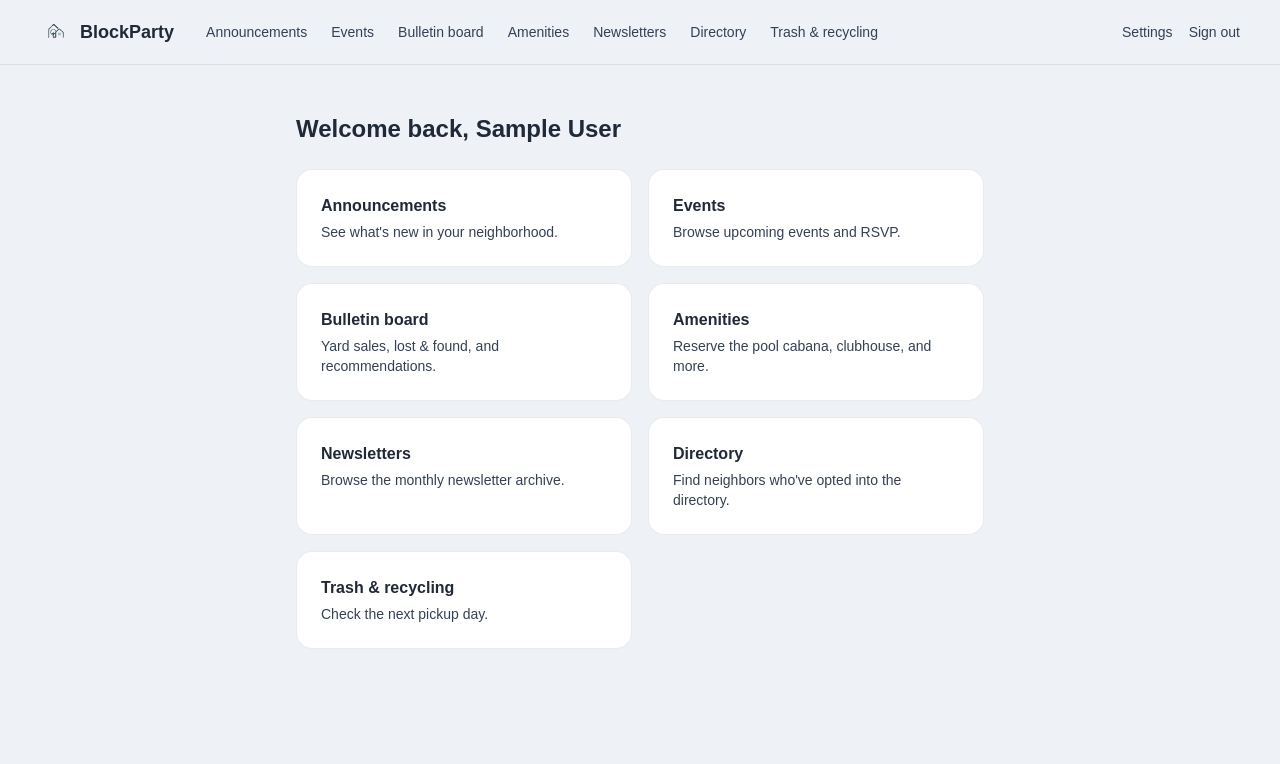
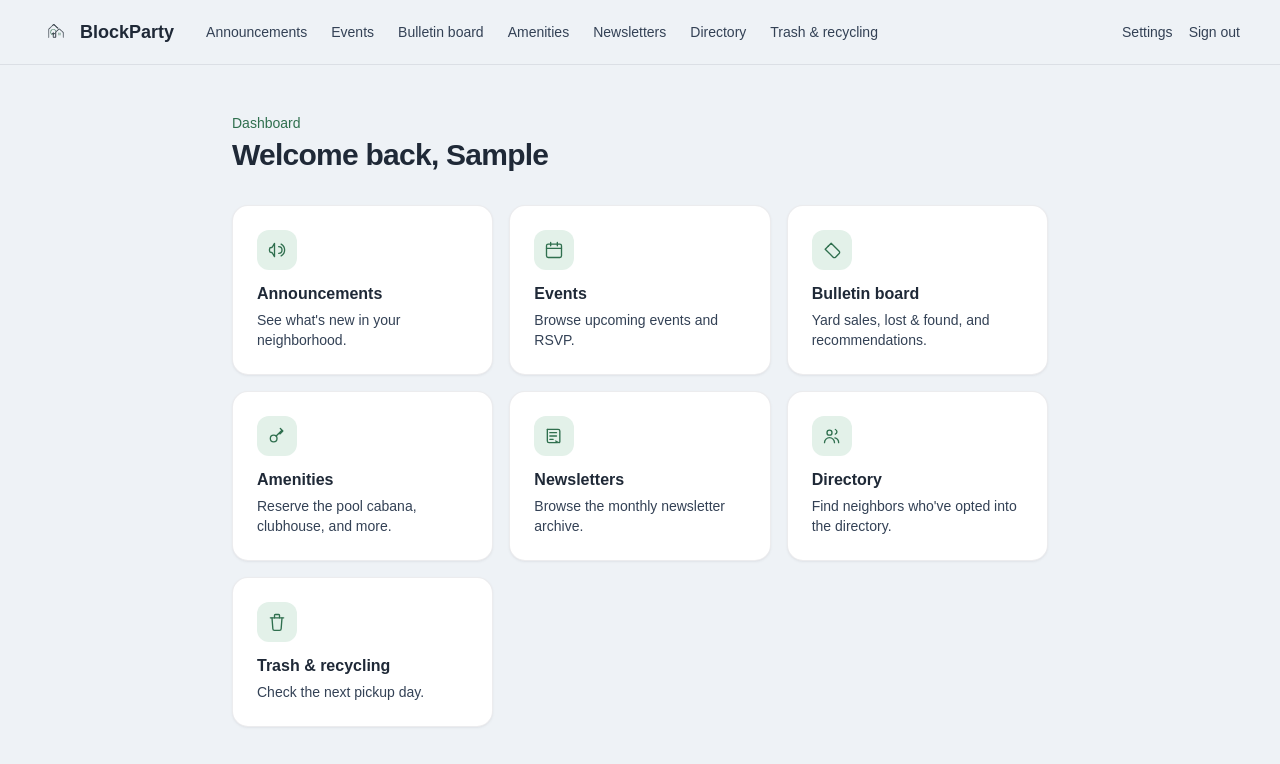
Before and after one commit to mollygilchrist03/BlockParty, a Next.js app: page /dashboard in a window 1280 px wide. Shown: the top 764 px of the page. Built offline with nearby package versions, Linux system fonts and the light colour scheme; no server answers; sample sign-in values are in the browser's storage.

Commit message:
Redesign dashboard overview with icons and card grid
Replaces the plain bordered-box grid with icon-badged cards (using
the new .card/.card-link classes) and a proper eyebrow + heading
treatment.

Co-Authored-By: Claude Sonnet 5 <noreply@anthropic.com>

```diff
--- a/src/app/dashboard/page.tsx
+++ b/src/app/dashboard/page.tsx
@@ -1,78 +1,114 @@
 import Link from "next/link";
 import { requireUser } from "@/lib/session";
+import { IconBadge } from "@/components/icon-badge";
+
+const sections = [
+  {
+    href: "/dashboard/announcements",
+    title: "Announcements",
+    description: "See what's new in your neighborhood.",
+    icon: (
+      <>
+        <path d="M3 11v2a2 2 0 0 0 2 2h1l3 5V4L6 9H5a2 2 0 0 0-2 2Z" />
+        <path d="M14 8a4 4 0 0 1 0 8" />
+        <path d="M17 5a8 8 0 0 1 0 14" />
+      </>
+    ),
+  },
+  {
+    href: "/dashboard/events",
+    title: "Events",
+    description: "Browse upcoming events and RSVP.",
+    icon: (
+      <>
+        <rect x="3" y="5" width="18" height="16" rx="2" />
+        <path d="M8 3v4M16 3v4M3 10h18" />
+      </>
+    ),
+  },
+  {
+    href: "/dashboard/board",
+    title: "Bulletin board",
+    description: "Yard sales, lost & found, and recommendations.",
+    icon: (
+      <>
+        <path d="M20.59 13.41 11 3.83 3.83 11l9.58 9.59a2 2 0 0 0 2.83 0l4.35-4.35a2 2 0 0 0 0-2.83Z" />
+        <circle cx="7.5" cy="7.5" r="1" fill="currentColor" stroke="none" />
+      </>
+    ),
+  },
+  {
+    href: "/dashboard/amenities",
+    title: "Amenities",
+    description: "Reserve the pool cabana, clubhouse, and more.",
+    icon: (
+      <>
+        <circle cx="8" cy="15" r="4" />
+        <path d="M11 12l7-7M16 3l3 3M19 6l-3.5 3.5" />
+      </>
+    ),
+  },
+  {
+    href: "/dashboard/newsletters",
+    title: "Newsletters",
+    description: "Browse the monthly newsletter archive.",
+    icon: (
+      <>
+        <path d="M4 4h13a2 2 0 0 1 2 2v13a1 1 0 0 1-1.55.83L14 18" />
+        <path d="M4 4v14a2 2 0 0 0 2 2h10" />
+        <path d="M7 8h8M7 12h8M7 16h4" />
+      </>
+    ),
+  },
+  {
+    href: "/dashboard/directory",
+    title: "Directory",
+    description: "Find neighbors who've opted into the directory.",
+    icon: (
+      <>
+        <circle cx="9" cy="8" r="3" />
+        <path d="M3 20c0-3.3 2.7-6 6-6s6 2.7 6 6" />
+        <path d="M16 4.2a3 3 0 0 1 0 5.6M20 20c0-2.8-1.9-5.1-4.5-5.8" />
+      </>
+    ),
+  },
+  {
+    href: "/dashboard/schedule",
+    title: "Trash & recycling",
+    description: "Check the next pickup day.",
+    icon: (
+      <>
+        <path d="M4 7h16" />
+        <path d="M6 7l1 13a2 2 0 0 0 2 2h6a2 2 0 0 0 2-2l1-13" />
+        <path d="M9 7V4a1 1 0 0 1 1-1h4a1 1 0 0 1 1 1v3" />
+      </>
+    ),
+  },
+];
 
 export default async function DashboardPage() {
   const user = await requireUser();
 
   return (
-    <div className="mx-auto flex w-full max-w-3xl flex-col gap-6 px-6 py-12 sm:px-10">
-      <h1 className="text-2xl font-semibold text-navy">
-        Welcome back, {user.name}
-      </h1>
-      <div className="grid gap-4 sm:grid-cols-2">
-        <Link
-          href="/dashboard/announcements"
-          className="rounded-2xl border border-slate/10 bg-white p-6 transition-colors hover:border-sage"
-        >
-          <h2 className="font-semibold text-navy">Announcements</h2>
-          <p className="mt-1 text-sm text-slate">
-            See what&apos;s new in your neighborhood.
-          </p>
-        </Link>
-        <Link
-          href="/dashboard/events"
-          className="rounded-2xl border border-slate/10 bg-white p-6 transition-colors hover:border-sage"
-        >
-          <h2 className="font-semibold text-navy">Events</h2>
-          <p className="mt-1 text-sm text-slate">
-            Browse upcoming events and RSVP.
-          </p>
-        </Link>
-        <Link
-          href="/dashboard/board"
-          className="rounded-2xl border border-slate/10 bg-white p-6 transition-colors hover:border-sage"
-        >
-          <h2 className="font-semibold text-navy">Bulletin board</h2>
-          <p className="mt-1 text-sm text-slate">
-            Yard sales, lost &amp; found, and recommendations.
-          </p>
-        </Link>
-        <Link
-          href="/dashboard/amenities"
-          className="rounded-2xl border border-slate/10 bg-white p-6 transition-colors hover:border-sage"
-        >
-          <h2 className="font-semibold text-navy">Amenities</h2>
-          <p className="mt-1 text-sm text-slate">
-            Reserve the pool cabana, clubhouse, and more.
-          </p>
-        </Link>
-        <Link
-          href="/dashboard/newsletters"
-          className="rounded-2xl border border-slate/10 bg-white p-6 transition-colors hover:border-sage"
-        >
-          <h2 className="font-semibold text-navy">Newsletters</h2>
-          <p className="mt-1 text-sm text-slate">
-            Browse the monthly newsletter archive.
-          </p>
-        </Link>
-        <Link
-          href="/dashboard/directory"
-          className="rounded-2xl border border-slate/10 bg-white p-6 transition-colors hover:border-sage"
-        >
-          <h2 className="font-semibold text-navy">Directory</h2>
-          <p className="mt-1 text-sm text-slate">
-            Find neighbors who&apos;ve opted into the directory.
-          </p>
-        </Link>
-        <Link
-          href="/dashboard/schedule"
-          className="rounded-2xl border border-slate/10 bg-white p-6 transition-colors hover:border-sage"
-        >
-          <h2 className="font-semibold text-navy">Trash &amp; recycling</h2>
-          <p className="mt-1 text-sm text-slate">
-            Check the next pickup day.
-          </p>
-        </Link>
+    <div className="mx-auto flex w-full max-w-4xl flex-col gap-8 px-6 py-12 sm:px-10">
+      <div>
+        <p className="text-sm font-medium text-sage">Dashboard</p>
+        <h1 className="mt-1 text-3xl font-semibold tracking-tight text-navy">
+          Welcome back, {user.name?.split(" ")[0] ?? "neighbor"}
+        </h1>
+      </div>
+      <div className="grid gap-4 sm:grid-cols-2 lg:grid-cols-3">
+        {sections.map((section) => (
+          <Link
+            key={section.href}
+            href={section.href}
+            className="card card-link flex flex-col"
+          >
+            <IconBadge>{section.icon}</IconBadge>
+            <h2 className="font-semibold text-navy">{section.title}</h2>
+            <p className="mt-1 text-sm text-slate">{section.description}</p>
+          </Link>
+        ))}
       </div>
     </div>
   );
```
